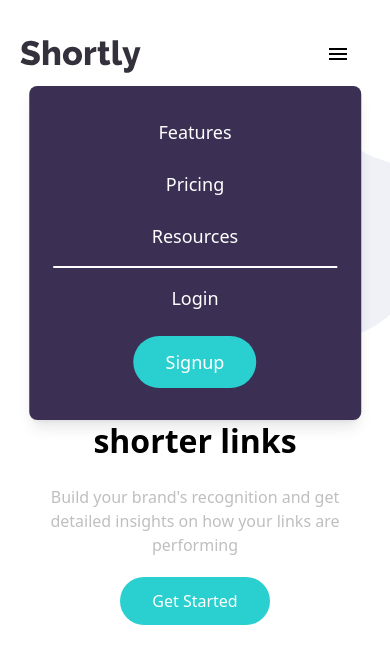
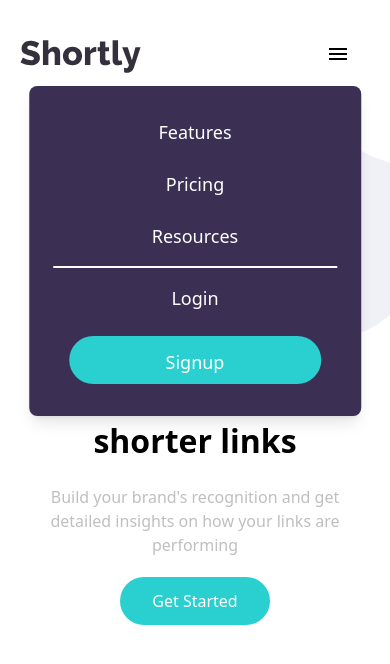
Before and after one commit to wolfgang04/url-shortener, a React (Create React App) app: page / in a window 390 px wide. Both pictures are taken after a click on the button 338 px from the left and 52 px from the top of the page. Shown: the top 664 px of the page. Built offline with nearby package versions, Linux system fonts and the light colour scheme.

Commit message:
fix width for signup button

```diff
--- a/src/components/Header/MobileNavigation.tsx
+++ b/src/components/Header/MobileNavigation.tsx
@@ -10,8 +10,8 @@ const MobileNavigation = () => {
 			</Menu.Button>
 
 			<Menu.Items
-				className="fixed left-1/2 flex w-[85%] -translate-x-1/2 translate-y-[20px] transform flex-col items-center justify-center
-										gap-2 rounded-lg bg-dark-Violet p-6 text-lg text-white shadow-lg"
+				className="fixed left-1/2 flex w-[85%] -translate-x-1/2 translate-y-[20px] transform flex-col gap-2
+										rounded-lg bg-dark-Violet p-6 text-center text-lg text-white shadow-lg"
 			>
 				<Menu.Item>
 					{({ active }) => (
@@ -80,7 +80,9 @@ const MobileNavigation = () => {
 									: "text-gray-900"
 							} block rounded px-4 py-2 hover:bg-blue-500 `}
 						>
-							<Button roundness="rounded-full">Signup</Button>
+							<Button roundness="rounded-full w-full h-12">
+								Signup
+							</Button>
 						</a>
 					)}
 				</Menu.Item>
```
